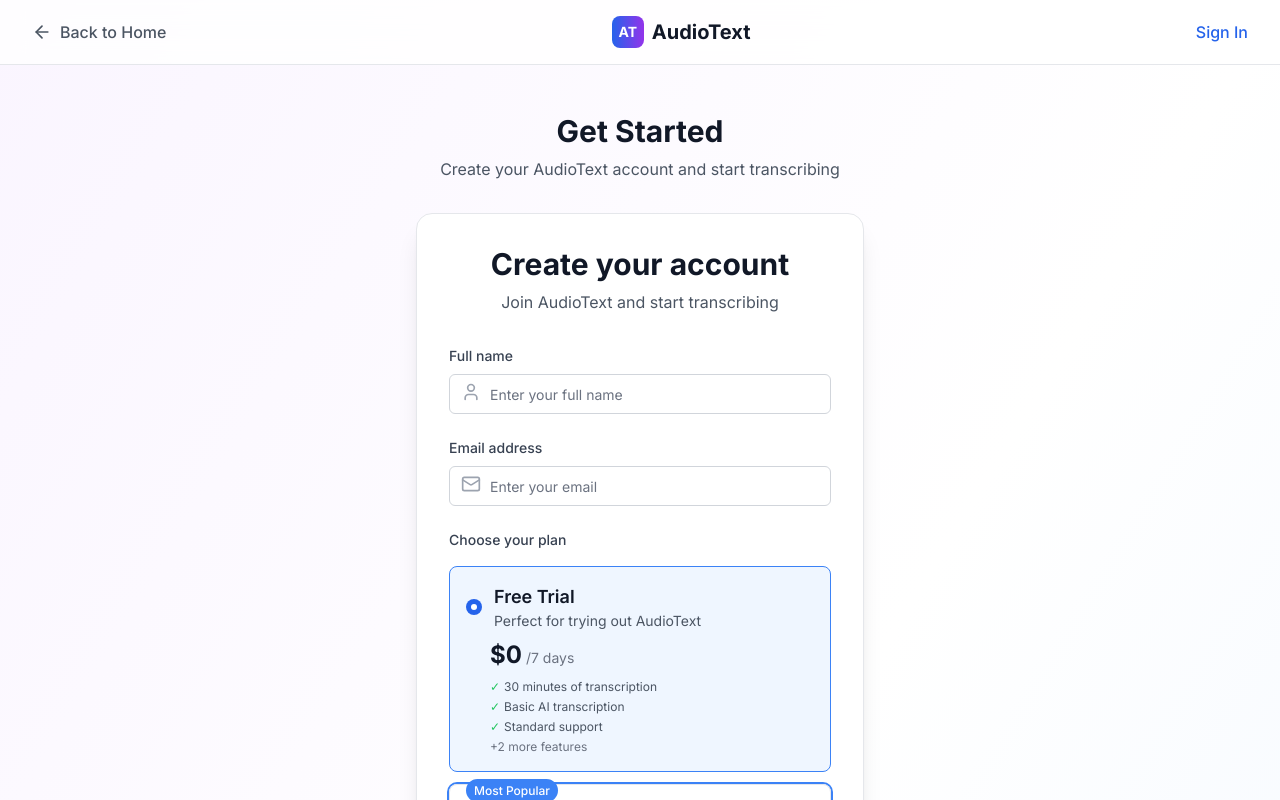
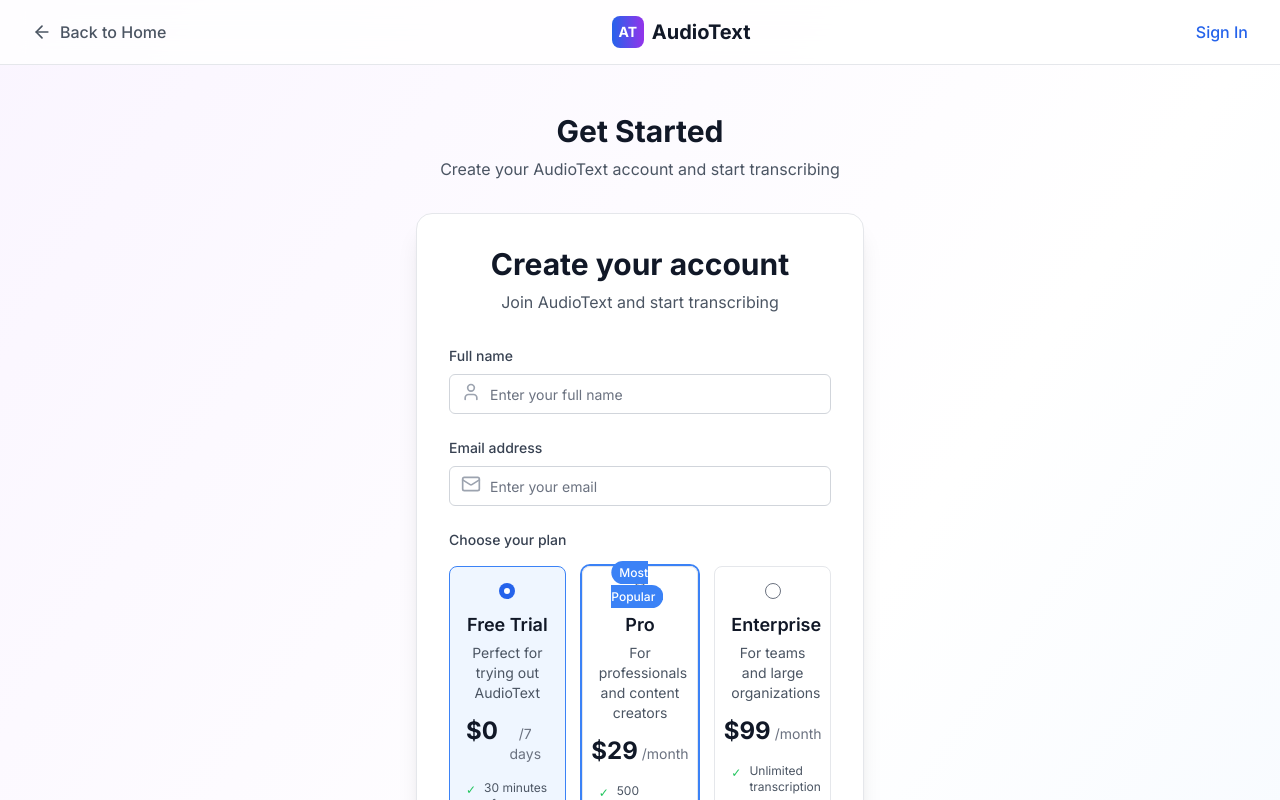
Before and after one commit to Lujendo/audiotext, a React (Vite) app: page /register in a window 1280 px wide. Shown: the top 800 px of the page. Built offline with nearby package versions, Linux system fonts and the light colour scheme; no server answers.

Commit message:
feat: Horizontal pricing plan layout in registration form

```diff
--- a/src/react-app/components/auth/RegisterForm.tsx
+++ b/src/react-app/components/auth/RegisterForm.tsx
@@ -135,7 +135,7 @@
           <label className="block text-sm font-medium text-gray-700 mb-4">
             Choose your plan
           </label>
-          <div className="space-y-3">
+          <div className="grid grid-cols-1 md:grid-cols-3 gap-4">
             {pricingPlans.map((plan) => (
               <div
                 key={plan.id}
@@ -147,48 +147,46 @@
                 onClick={() => setFormData(prev => ({ ...prev, plan: plan.id as any }))}
               >
                 {plan.popular && (
-                  <div className="absolute -top-2 left-4">
+                  <div className="absolute -top-2 left-1/2 transform -translate-x-1/2">
                     <span className="bg-blue-500 text-white text-xs font-medium px-2 py-1 rounded-full">
                       Most Popular
                     </span>
                   </div>
                 )}
-                <div className="flex items-center justify-between">
-                  <div className="flex-1">
-                    <div className="flex items-center space-x-3">
+
+                <div className="text-center">
                   <input
                     type="radio"
                     name="plan"
                     value={plan.id}
                     checked={formData.plan === plan.id}
                     onChange={() => setFormData(prev => ({ ...prev, plan: plan.id as any }))}
-                        className="text-blue-600 focus:ring-blue-500"
+                    className="text-blue-600 focus:ring-blue-500 mb-3"
                   />
-                      <div>
-                        <h3 className="text-lg font-semibold text-gray-900">{plan.name}</h3>
-                        <p className="text-sm text-gray-600">{plan.description}</p>
-                      </div>
-                    </div>
-                    <div className="mt-2 ml-6">
-                      <div className="flex items-baseline space-x-1">
+
+                  <h3 className="text-lg font-semibold text-gray-900 mb-1">{plan.name}</h3>
+                  <p className="text-sm text-gray-600 mb-3">{plan.description}</p>
+
+                  <div className="mb-4">
+                    <div className="flex items-baseline justify-center space-x-1">
                       <span className="text-2xl font-bold text-gray-900">${plan.price}</span>
                       <span className="text-sm text-gray-500">/{plan.period}</span>
                     </div>
-                      <ul className="mt-2 space-y-1">
-                        {plan.features.slice(0, 3).map((feature, index) => (
-                          <li key={index} className="text-xs text-gray-600 flex items-center">
-                            <span className="text-green-500 mr-1">✓</span>
-                            {feature}
+                  </div>
+
+                  <ul className="space-y-1 text-left">
+                    {plan.features.slice(0, 4).map((feature, index) => (
+                      <li key={index} className="text-xs text-gray-600 flex items-start">
+                        <span className="text-green-500 mr-2 mt-0.5 flex-shrink-0">✓</span>
+                        <span>{feature}</span>
                       </li>
                     ))}
-                        {plan.features.length > 3 && (
-                          <li className="text-xs text-gray-500">
-                            +{plan.features.length - 3} more features
+                    {plan.features.length > 4 && (
+                      <li className="text-xs text-gray-500 text-center mt-2">
+                        +{plan.features.length - 4} more features
                       </li>
                     )}
                   </ul>
-                    </div>
-                  </div>
                 </div>
               </div>
             ))}
```
Lines whose indentation alone changed are shown as unchanged.
